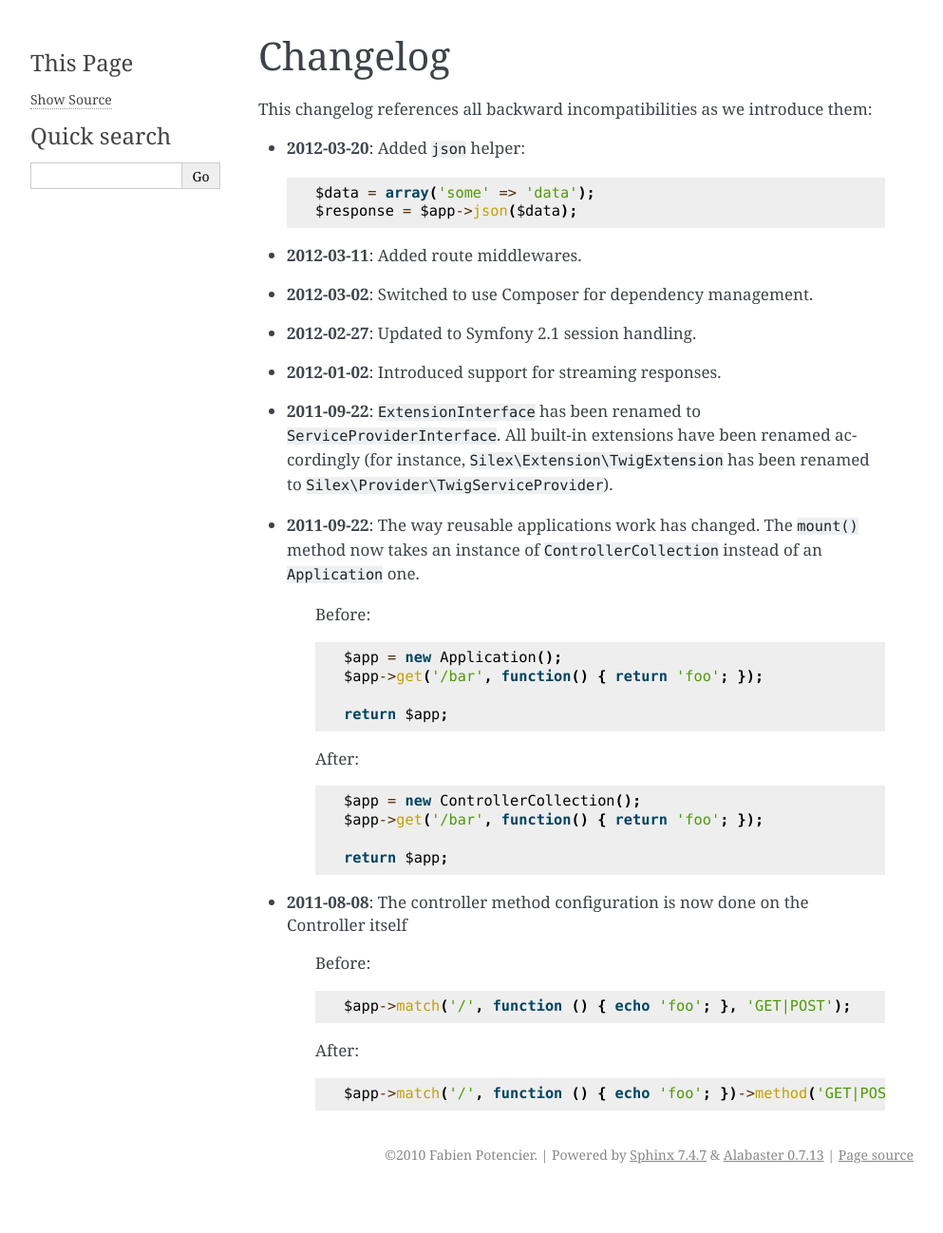
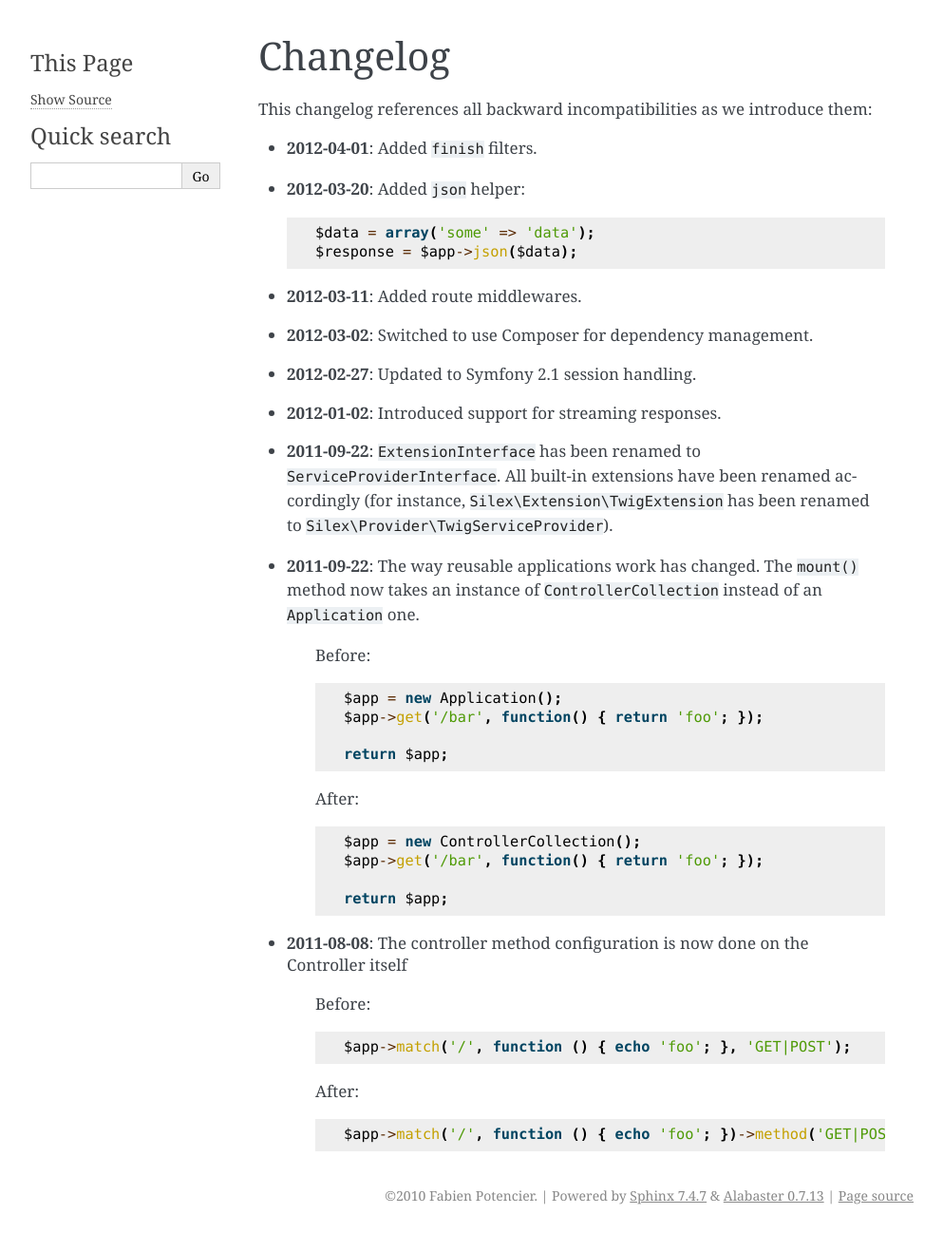
Before and after one commit to silexphp/Silex, a Sphinx documentation site: the page built from doc/changelog.rst, in a window 1280 px wide. Shown: the whole page at 95% size, without its empty margins (148-1141 px from the left). Built offline with Sphinx 7.4.7, drawn with Linux system fonts in a browser that asks for light colours; before the commit the page ends 1255 px from its top, so only the background shows below that.

Commit message:
updated CHANGELOG

```diff
--- a/doc/changelog.rst
+++ b/doc/changelog.rst
@@ -2,6 +2,8 @@ Changelog
 =========
 
 This changelog references all backward incompatibilities as we introduce them:
+
+* **2012-04-01**: Added ``finish`` filters.
 
 * **2012-03-20**: Added ``json`` helper::
 
```
